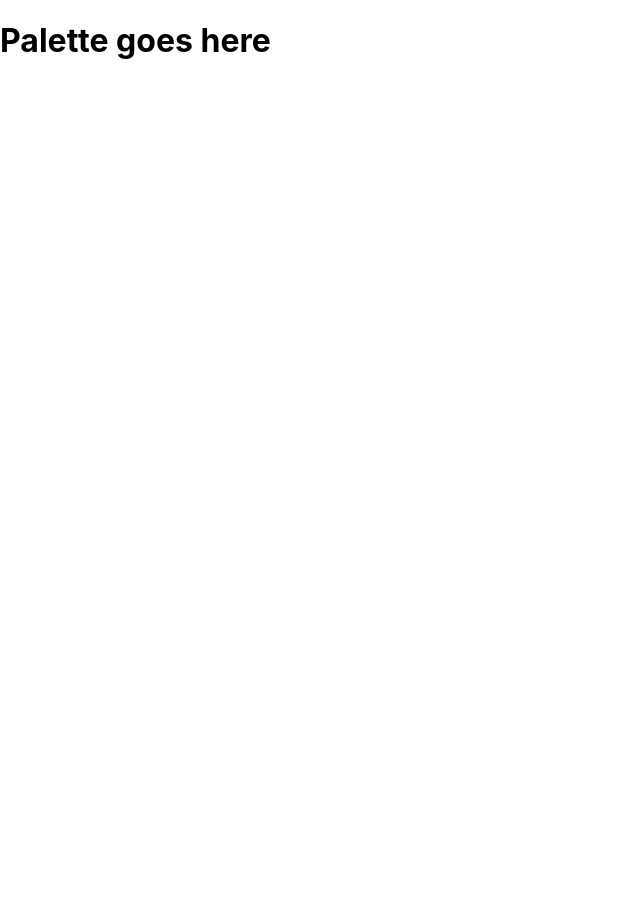
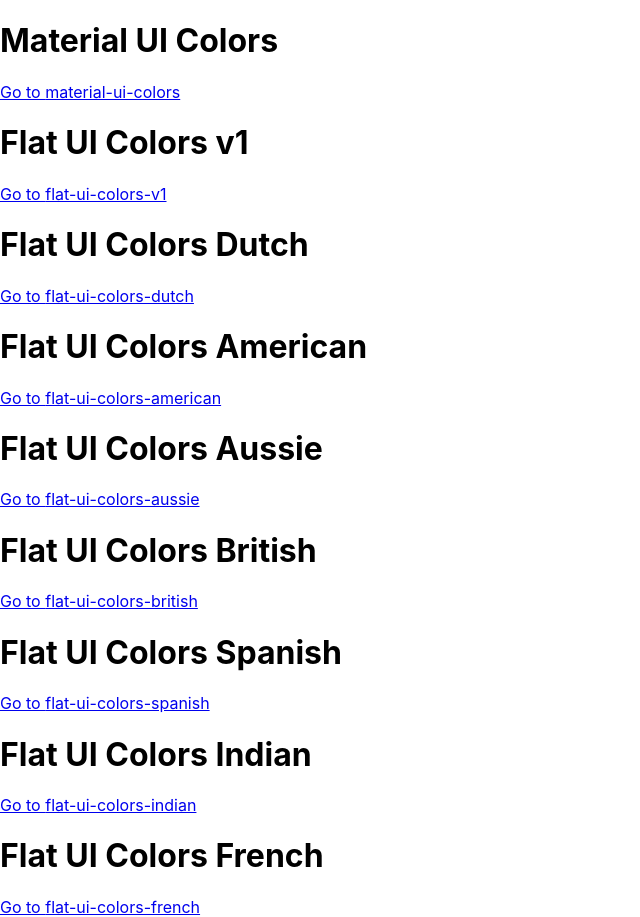
Before and after one commit to AlekseiiT/react-color-project, a React (Create React App) app: page / in a window 1280 px wide. Shown: the whole page, without its empty margins (0-640 px from the left). Before the commit the page ends 800 px from the top, so only its background shows below. Built offline with nearby package versions, Linux system fonts and the light colour scheme.

Commit message:
Add PaletteList component and Links

```diff
--- a/src/App.js
+++ b/src/App.js
@@ -3,6 +3,7 @@
 import seedColors from './seedColors';
 import { generatePalette } from './colorHelpers';
 import { Route, Switch } from 'react-router-dom';
+import PaletteList from './PaletteList';
 
 export default class App extends Component {
 	findPalette(id) {
@@ -13,7 +14,7 @@
 		return (
 			<div className="App">
 				<Switch>
-					<Route exact path="/" render={() => <h1>Palette goes here</h1>} />
+					<Route exact path="/" render={() => <PaletteList palettes={seedColors} />} />
 					<Route
 						exact
 						path="/palette/:id"
--- a/src/Navbar.js
+++ b/src/Navbar.js
@@ -7,6 +7,7 @@
 import CloseIcon from '@material-ui/icons/Close';
 import IconButton from '@material-ui/core/IconButton';
 import './Navbar.css';
+import { Link } from 'react-router-dom';
 
 export default class Navbar extends Component {
 	constructor(props) {
@@ -33,7 +34,7 @@
 		return (
 			<header className="Navbar">
 				<div className="logo">
-					<a href="#">reactcolorpicker</a>
+					<Link to="/">reactcolorpicker</Link>
 				</div>
 				<div className="slider-container">
 					<span>Lelvel: {level}</span>
--- /dev/null
+++ b/src/PaletteList.js
@@ -0,0 +1,18 @@
+import React, { Component } from 'react';
+import { Link } from 'react-router-dom';
+
+export default class PaletteList extends Component {
+	render() {
+		const { palettes } = this.props;
+		return (
+			<div>
+				{palettes.map((palette) => (
+					<div>
+						<h1>{palette.paletteName}</h1>
+						<Link to={`/palette/${palette.id}`}>Go to {palette.id}</Link>
+					</div>
+				))}
+			</div>
+		);
+	}
+}
```
